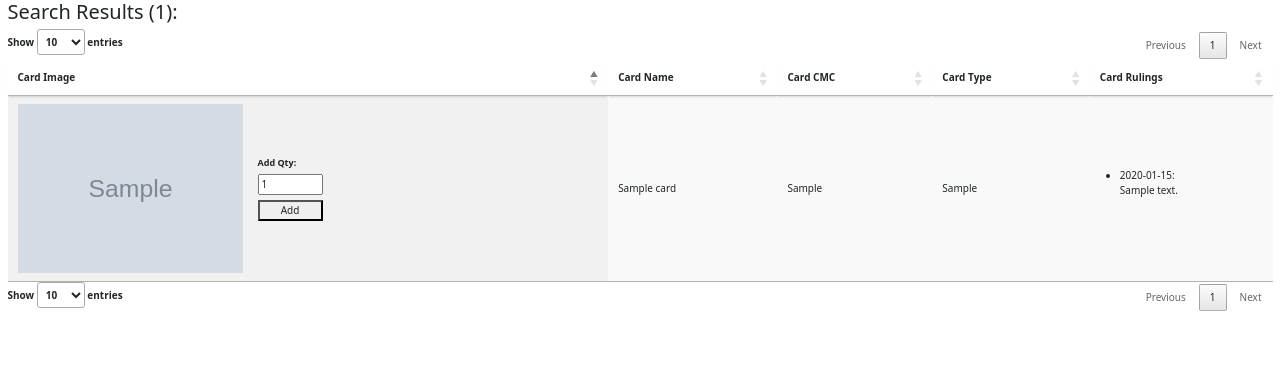
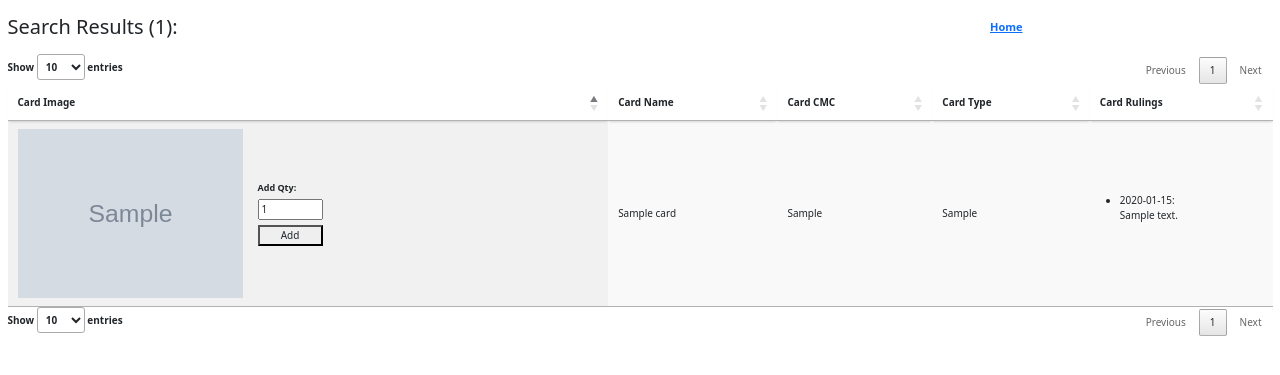
Before and after one commit to THamilton1123/MtgManager, a Java web app: page /results.jsp in a window 1280 px wide. Shown: the top 375 px of the page. Run offline with Tomcat 11, a stand-in JSP engine, Linux system fonts and the light colour scheme; the template is opened without the code that fills it: most values are stand-ins (such as "Sample title", 1, 10 or a date in 2020); grey boxes marked "Sample" are stand-in pictures; data that the repository does not hold is empty; some libraries are stand-ins or nearby versions.

Commit message:
Added a link back to index.jsp in the upper-right of the results.jsp page.

```diff
--- a/src/main/webapp/results.jsp
+++ b/src/main/webapp/results.jsp
@@ -25,7 +25,10 @@
 <body>
 
 <div class="container-fluid">
-    <h2>${searchLocation} Search Results (${cards.size()}): </h2>
+    <div style="display: flex; justify-content: space-between; align-items: center; padding-right: 250px; margin-top: 15px; margin-bottom: 15px;">
+        <h2 style="margin: 0;">${searchLocation} Search Results (${cards.size()}): </h2>
+        <a href="index.jsp" style="font-size: 1.1em; font-weight: bold;">Home</a>
+    </div>
     <table id="cardTable" class="display" cellspacing="0" width="100%">
         <thead>
         <tr>
```
